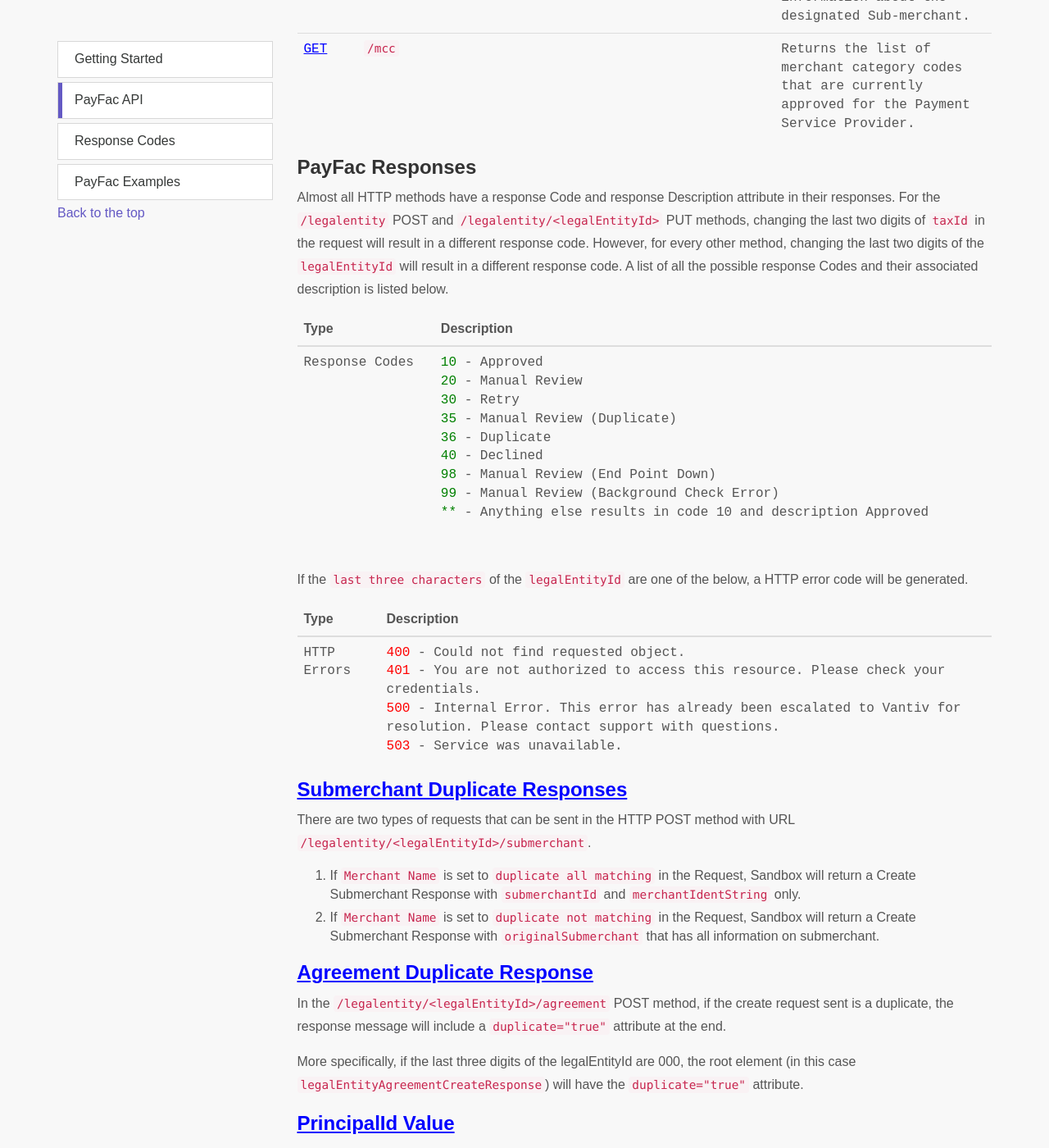
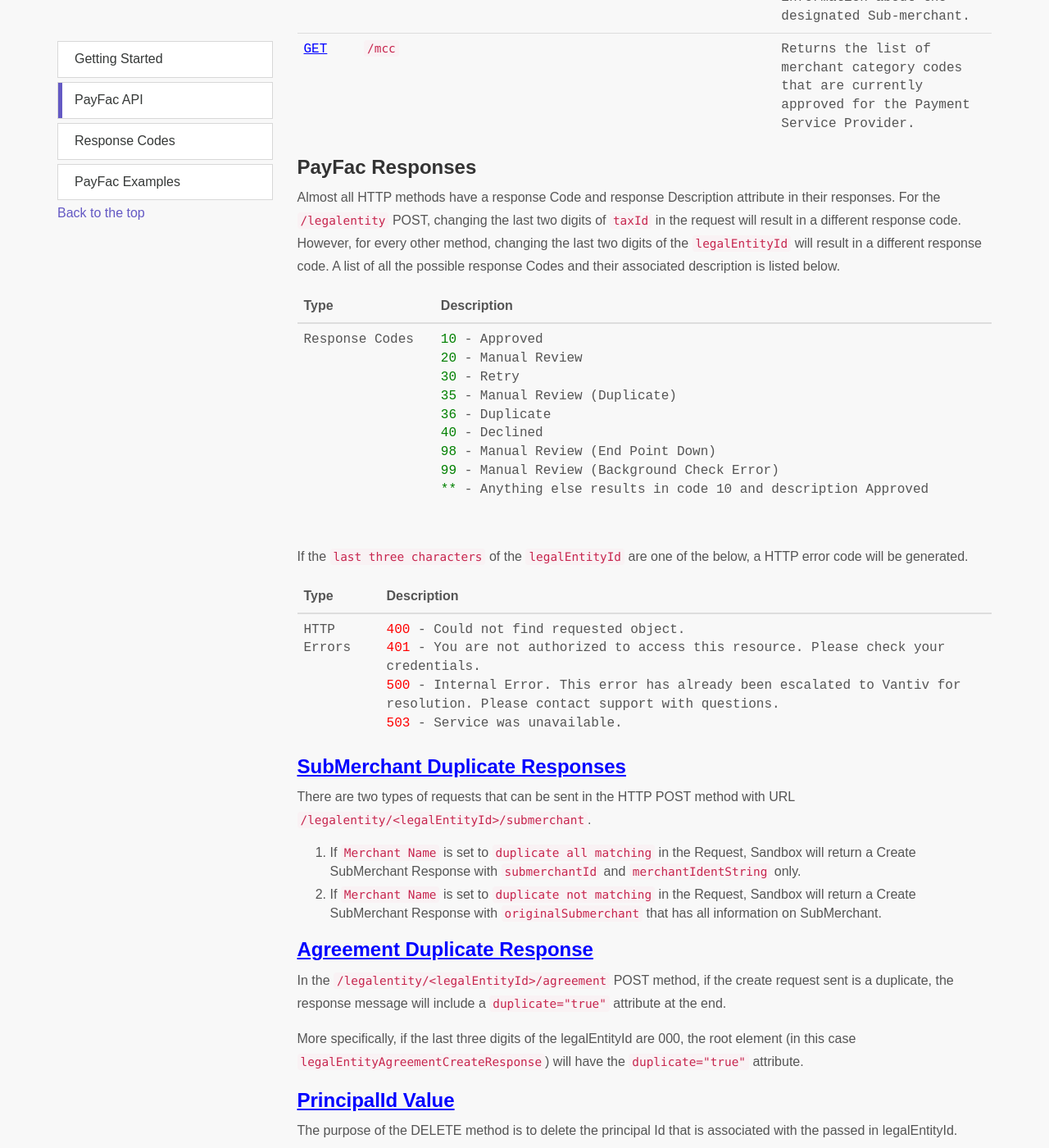
Before and after one commit to isunnapud/vantiv.github.io, a Jekyll site: the page built from payFac-sandbox/index.html, in a window 1280 px wide and 1400 px high, scrolled down 2520 px. Shown: the whole window at 82% size. Built offline with Jekyll 4.4.1, drawn with Linux system fonts in a browser that asks for light colours; nearby versions of some CDN libraries; library files that are not in the unit come from our copies; some of the changed text lies outside the part shown.

Commit message:
Changed some of the formatting

```diff
--- a/payFac-sandbox/index.html
+++ b/payFac-sandbox/index.html
@@ -217,10 +217,10 @@
 
                 <p>
                     Almost all HTTP methods have a response Code and response Description attribute in their responses. For the
-                    <code>/legalentity</code> POST and <code>/legalentity/&lt;legalEntityId&gt;</code> PUT methods, changing the
-                    last two digits of <code>taxId</code> in the request will result in a different response code. However,
-                    for every other method, changing the last two digits of the <code>legalEntityId</code> will result in a different
-                    response code. A list of all the possible response Codes and their associated description is listed below.
+                    <code>/legalentity</code> POST, changing the last two digits of <code>taxId</code> in the request will
+                    result in a different response code. However, for every other method, changing the last two digits of
+                    the <code>legalEntityId</code> will result in a different response code. A list of all the possible
+                    response Codes and their associated description is listed below.
                 </p>
                 <table class="table">
                     <thead>
@@ -271,7 +271,7 @@
                     </tbody>
                 </table>
 
-                <h3><a href="#ex-duplicatePOST" style="color: blue;"><u>Submerchant Duplicate Responses</u></a></h3>
+                <h3><a href="#ex-duplicatePOST" style="color: blue;"><u>SubMerchant Duplicate Responses</u></a></h3>
 
                 <p>
                     There are two types of requests that can be sent in the HTTP POST method with URL <code>/legalentity/&lt;legalEntityId&gt;/submerchant</code>.
@@ -279,12 +279,12 @@
 
                 <ol>
                     <li>
-                        If <code>Merchant Name</code> is set to <code>duplicate all matching</code> in the Request, Sandbox will return a Create Submerchant Response
+                        If <code>Merchant Name</code> is set to <code>duplicate all matching</code> in the Request, Sandbox will return a Create SubMerchant Response
                         with <code>submerchantId</code> and <code>merchantIdentString</code> only.
                     </li>
                     <li>
-                        If <code>Merchant Name</code> is set to <code>duplicate not matching</code> in the Request, Sandbox will return a Create Submerchant Response
-                        with <code>originalSubmerchant</code> that has all information on submerchant.
+                        If <code>Merchant Name</code> is set to <code>duplicate not matching</code> in the Request, Sandbox will return a Create SubMerchant Response
+                        with <code>originalSubmerchant</code> that has all information on SubMerchant.
                     </li>
                 </ol>
 
@@ -385,7 +385,7 @@
 
                 <script src="https://gist.github.com/VantivSDK/32a455c841c1fd0ad667bbaf5acb06f1.js"></script>
 
-                <h4 id="ex-legalsubmerchantGET">Submerchant GET Example</h4>
+                <h4 id="ex-legalsubmerchantGET">SubMerchant GET Example</h4>
                 <p>
                     To test the <code>/legalentity/&lt;legalEntityId&gt;/submerchant/&lt;subMerchantId&gt;</code> HTTP method, send a <strong>GET</strong>
                     request to the URL mentioned below.
@@ -424,7 +424,7 @@
 
                 <script src="https://gist.github.com/VantivSDK/af57800d63c4b8bf3d9c964d02764165.js"></script>
 
-                <h4 id="ex-legalsubmerchantPUT">Submerchant PUT example</h4>
+                <h4 id="ex-legalsubmerchantPUT">SubMerchant PUT example</h4>
                 <p>
                     To test the <code>/legalentity/&lt;legalEntityId&gt;/submerchant/&lt;subMerchantId&gt;</code> HTTP method, send a <strong>PUT</strong> request
                     to the URL mentioned below.
@@ -509,13 +509,13 @@
 
                 <script src="https://gist.github.com/VantivSDK/67767cfdea3234de409d2b1001c7df50.js"></script>
 
-                <h4 id="ex-duplicatePOST">Submerchant Duplicate POST Example</h4>
+                <h4 id="ex-duplicatePOST">SubMerchant Duplicate POST Example</h4>
 
-                <p>The URL for the submerchant request is below</p>
+                <p>The URL for the SubMerchant request is below</p>
 
                 <script src="https://gist.github.com/VantivSDK/3c90641bff0cd05c269ef565b9daaae5.js"></script>
 
-                <p>Below is a basic request for the submerchant POST method.</p>
+                <p>Below is a basic request for the SubMerchant POST method.</p>
 
                 <script src="https://gist.github.com/VantivSDK/3baba947f9da657a284df7f1d0977394.js"></script>
 
```
Also changed, not shown: other parts of payFac-sandbox/index.html (+2 -2 lines).
